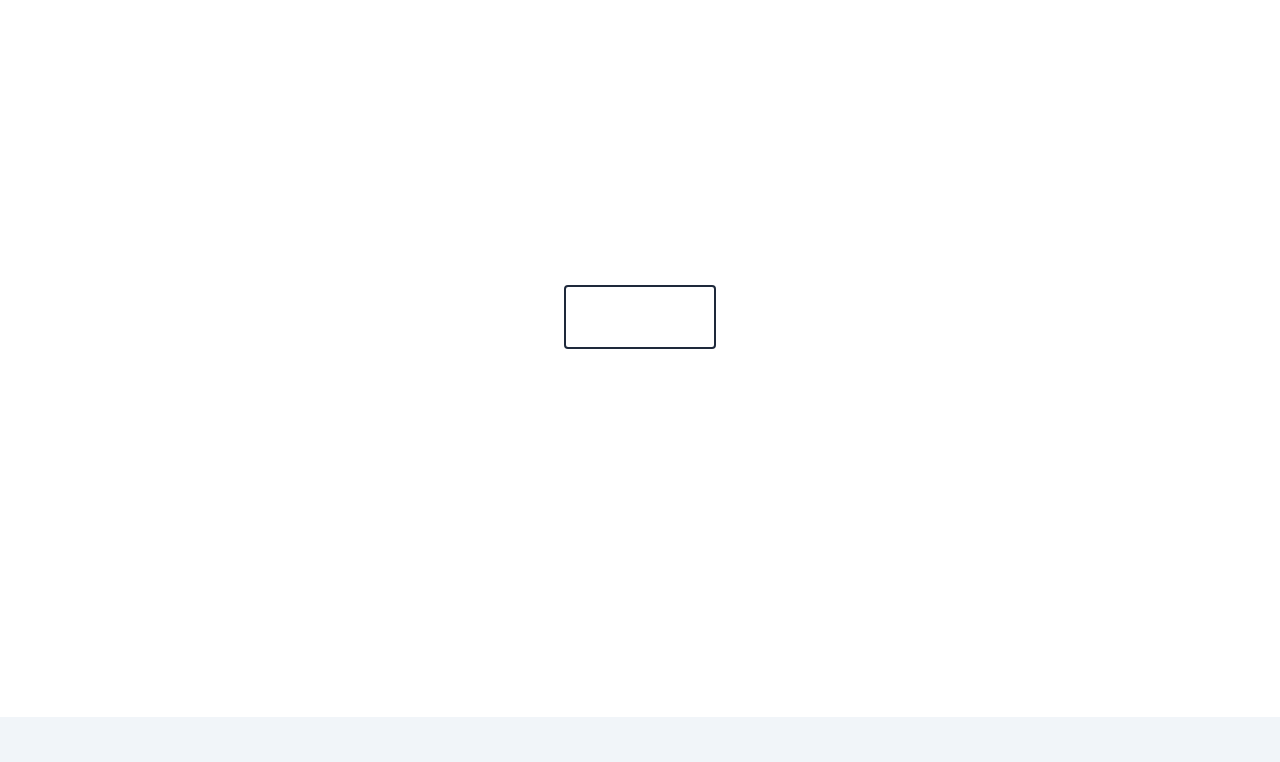
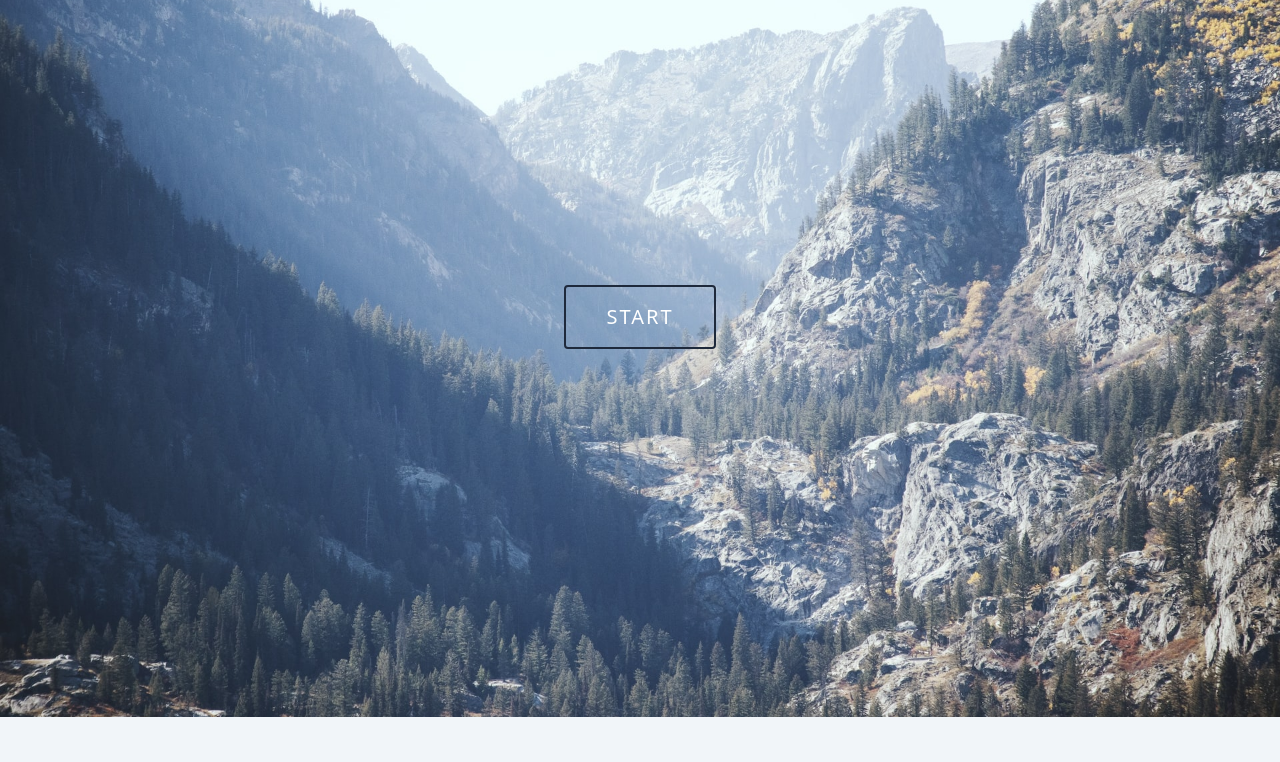
Before and after one commit to RianDoang/tkj-letris1, a website: page index.html in a window 1280 px wide. Shown: the part 83-845 px from the top of the page. Drawn offline with nearby package versions, Linux system fonts and the light colour scheme; the site is published under a folder, as on GitHub Pages, so addresses that start at the root find nothing; files whose address does not match are found by name.

Commit message:
First Launch

```diff
--- a/src/input.css
+++ b/src/input.css
@@ -30,7 +30,7 @@
   position: absolute;
   top: 0;
   z-index: -100;
-  background-image: url(/src/img/hero\ section.jpg);
+  background-image: url(./img/hero\ section.jpg);
   background-position: center;
   background-repeat: no-repeat;
   background-size: cover;
```
Also changed, not shown: dist/output.css.
